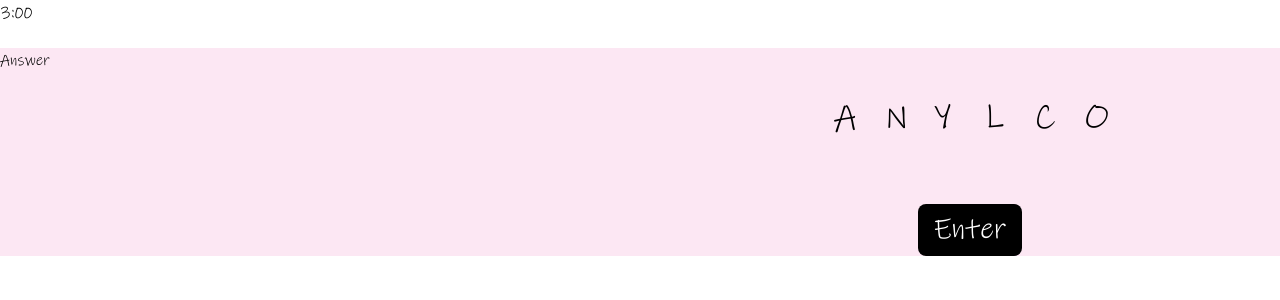
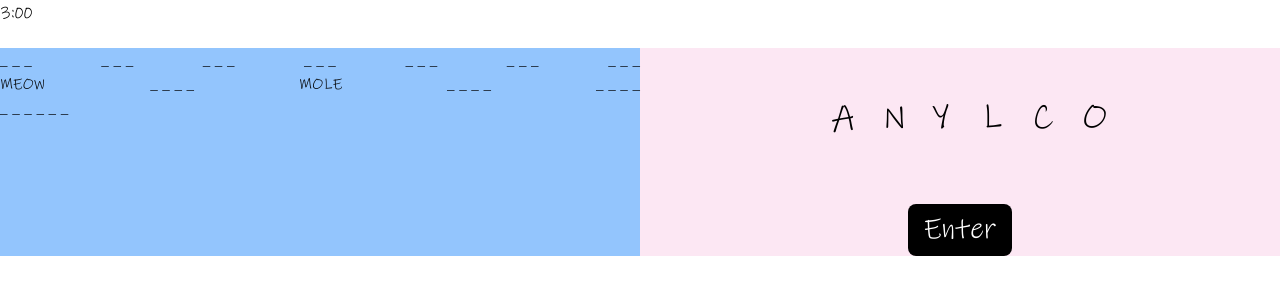
Before and after one commit to swerami/Bully-English-Minigame, a Next.js app: page / in a window 1280 px wide. Shown: the top 300 px of the page. Built offline with nearby package versions, Linux system fonts and the light colour scheme.

Commit message:
fetch words, show words, hide words

```diff
--- /dev/null
+++ b/app/classes.json
@@ -0,0 +1,34 @@
+{
+    "items": [
+      {
+        "Class": "English 1",
+        "Letters Given": "E L L M O W",
+        "Words": "ELM LOW MEW MOW OWE OWL WOE MEOW MEWL MOLE MOLL WELL MELLOW",
+        "Reward": "Apologize to bullies more effectively"
+      },
+      {
+        "Class": "English 2",
+        "Letters Given": "F G H I S T",
+        "Words": "FIG FIT HIS HIT IFS ITS SIT FIGS FISH FIST FITS GIFT GIST HITS SIFT SIGH THIS FIGHT GIFTS SHIFT SIGHT FIGHTS",
+        "Reward": "Better taunts when shoving"
+      },
+      {
+        "Class": "English 3",
+        "Letters Given": "E I L M S S",
+        "Words": "ELM LEI LIE MIL ELMS ISLE LIME LESS LEIS LIES MESS MILE MISE MISS SEMI SLIM ISLES LIMES MILES SEISM SLIME SLIMS SMILE SLIMES SMILES",
+        "Reward": "Apologize to Prefects and Faculty for minor offenses"
+      },
+      {
+        "Class": "English 4",
+        "Letters Given": "A C N O R Y",
+        "Words": "ANY ARC CAN CAR CAY CON COY CRY NAY NOR OAR RAN RAY RYA YON CONY CORN CRAN CYAN NARC﻿ NARY ORCA RACY ROAN YARN ACORN CARNY CORNY CRONY RAYON CRAYON",
+        "Reward": "Better taunts"
+      },
+      {
+        "Class": "English 5",
+        "Letters Given": "A D E G G R",
+        "Words": "AGE ARE DAG EAR EGG ERA ERG GAD GAG GAR RAD RAG RED AGED DARE DEAR DRAG DREG EGAD GAGE GEAR GRAD RAGE READ AGGER GAGER GRADE RAGED DAGGER RAGGED",
+        "Reward": "Apologize to Police for minor offenses"
+      }
+    ]
+  }
--- a/app/components/Answer.tsx
+++ b/app/components/Answer.tsx
@@ -1,5 +1,48 @@
-const Answer = () => {
-  return <div>Answer</div>;
+"use client";
+
+import { ApiResponse } from "../page";
+
+interface Props {
+  items: ApiResponse;
+}
+
+const Answer = ({ items }: Props) => {
+  const hiddenWords = items.items
+    .slice(0, 1)
+    .map((item) => item.Words.split(' '))
+    .flat();
+
+  console.log(hiddenWords);
+
+  const groupedWords: { [key: string]: string[] } = hiddenWords.reduce(
+    (acc, word) => {
+      const length = word.length.toString();
+
+      if (!acc[length]) {
+        acc[length] = [];
+      }
+
+      acc[length].push(word);
+      return acc;
+    },
+    {} as { [key: string]: string[] }
+  );
+
+  const ans = ['MEOW', 'FUCK', "SHIT", "MOLE"];
+
+  return (
+    <div className="bg-blue-300 flex flex-col">
+      {Object.keys(groupedWords).map((length, index) => (
+        <div key={index} className="flex flex-wrap justify-between gap-2">
+          {groupedWords[length].map((word, wordIndex) => (
+            <div key={wordIndex} className="">
+              {word.includes(ans.filter((w) => w === word)[0]) ? word : word.replace(/./g, "_ ")}
+            </div>
+          ))}
+        </div>
+      ))}
+    </div>
+  );
 };
 
 export default Answer;
--- a/app/components/Question.tsx
+++ b/app/components/Question.tsx
@@ -8,8 +8,13 @@ const Question = () => {
   const [chosenLetter, setChosenLetter] = useState<string[]>([]);
 
   return (
-    <div className="relative top-1/2 left-1/2 -translate-x-1/2 -translate-y-1/2 w-[17rem] h-52 flex flex-col justify-between items-center gap-14">
-      <div className="bg-green-300">
+    <div
+    className="relative top-1/2 left-1/2
+    -translate-x-1/2 -translate-y-1/2 w-[16rem]
+    h-52 flex flex-col justify-between items-center
+    gap-14"
+    >
+      <div className="">
         {letters.map((letter, index) => (
           <span
             key={index}
@@ -17,9 +22,8 @@ const Question = () => {
               position: "absolute",
               left: hashmap.get(index) === letter ? chosenLetter.indexOf(letter) * 50 : index * 50,
               top: hashmap.get(index) === letter ? index + 100 : 50,
-              transition: "all 0.5s ease",
             }}
-            className="text-4xl"
+            className="text-4xl hover:text-yellow-500 cursor-pointer transition-all duration-300"
             onClick={() => {
               let newHashMap = new Map(hashmap);
               newHashMap.set(index, letter);
--- a/app/page.tsx
+++ b/app/page.tsx
@@ -2,13 +2,32 @@ import Answer from "./components/Answer";
 import Question from "./components/Question";
 import Timer from "./components/Timer";
 
-export default function Home() {
+import { promises as fs} from 'fs';
+
+type EnglishClass = {
+  Class: string;
+  "Letters Given": string;
+  Words: string;
+  Reward: string;
+};
+
+export type ApiResponse = {
+  items: EnglishClass[];
+};
+
+export default async function Home() {
+
+  const file = await fs.readFile(process.cwd() + '/app/classes.json', 'utf8');
+  const data: ApiResponse = JSON.parse(file);
+
+  console.log(data);
+
   return (
     <main
       className="flex flex-col gap-6 min-h-screen">
         <Timer />
-      <div className="grid grid-rows-2 lg:grid-rows-1 lg:grid-cols-2 gap-10 bg-pink-100">
-        <Answer />
+      <div className="grid grid-rows-2 lg:grid-rows-1 lg:grid-cols-2 bg-pink-100">
+        <Answer items={data} />
         <Question />
       </div>
     </main>
```
